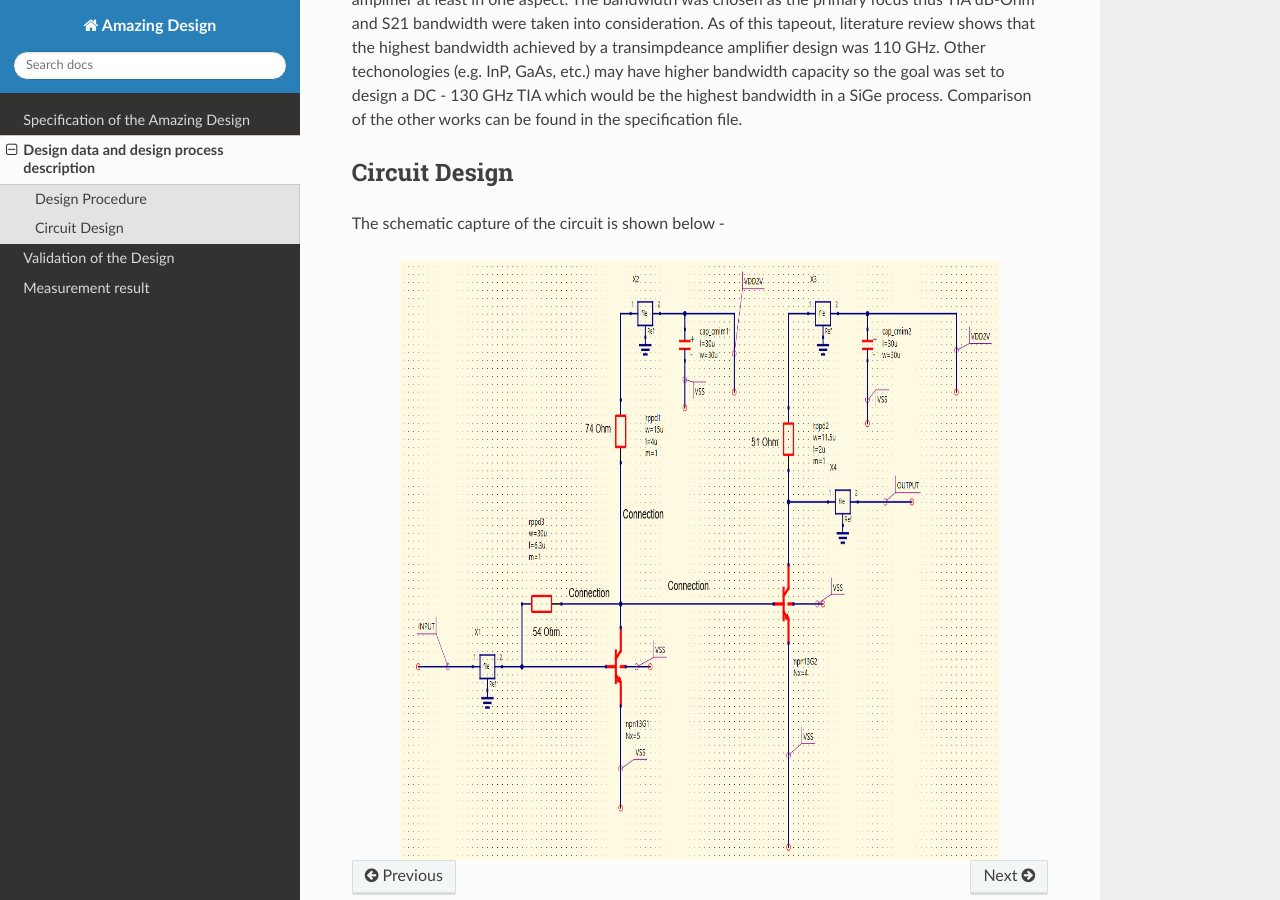
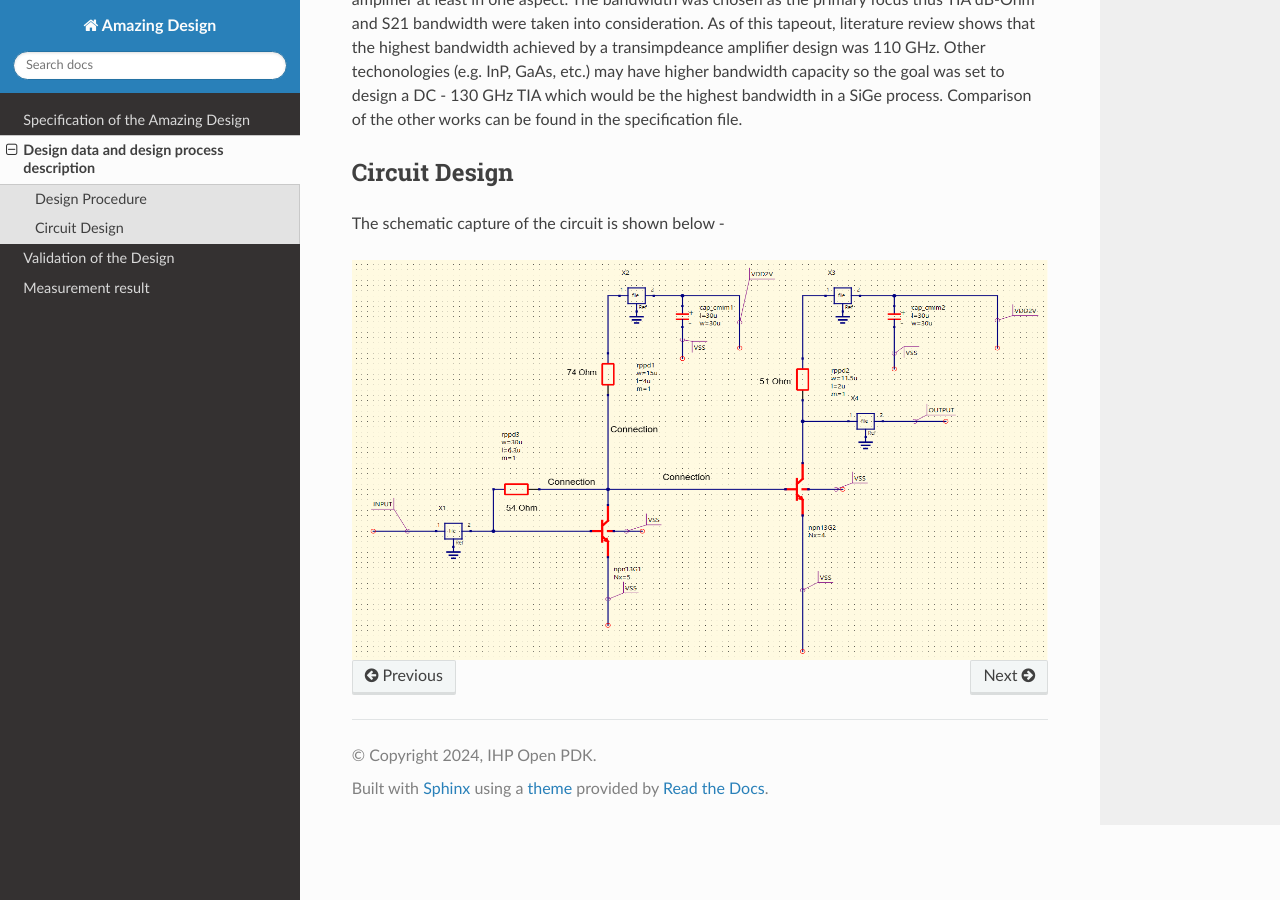
Before and after one commit to IHP-GmbH/TO_Apr2025, a Sphinx documentation site: the page built from DC_to_130_GHz_TIA/doc/source/designdata.rst, in a window 1280 px wide and 900 px high, scrolled down 900 px. Built offline with Sphinx 7.4.7 and the Read the Docs theme 3.1.0, drawn with Linux system fonts in a browser that asks for light colours.

Commit message:
schematic resize

```diff
--- a/DC_to_130_GHz_TIA/doc/source/designdata.rst
+++ b/DC_to_130_GHz_TIA/doc/source/designdata.rst
@@ -30,5 +30,5 @@ The schematic capture of the circuit is shown below -
 
 .. image:: _static/schematic.png
     :align: center
-    :width: 600
-    :height: 600
+    :width: 800
+    :height: 400
```
